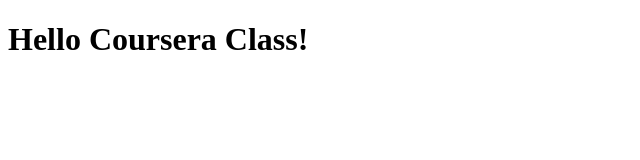
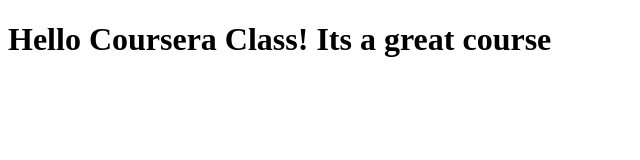
Before and after one commit to tiaacct/cs_html, a plain HTML site: page site/index.html in a window 1280 px wide. Shown: the whole page, without its empty margins (0-640 px from the left). Drawn offline with Linux system fonts and the light colour scheme.

Commit message:
small add

```diff
--- a/site/index.html
+++ b/site/index.html
@@ -4,6 +4,6 @@
 	<title>Hello Gorgeous Coursera!</title>
 </head>
 <body>
-<h1>Hello Coursera Class!</h1>
+<h1>Hello Coursera Class! Its a great course</h1>
 </body>
 </html>
```
